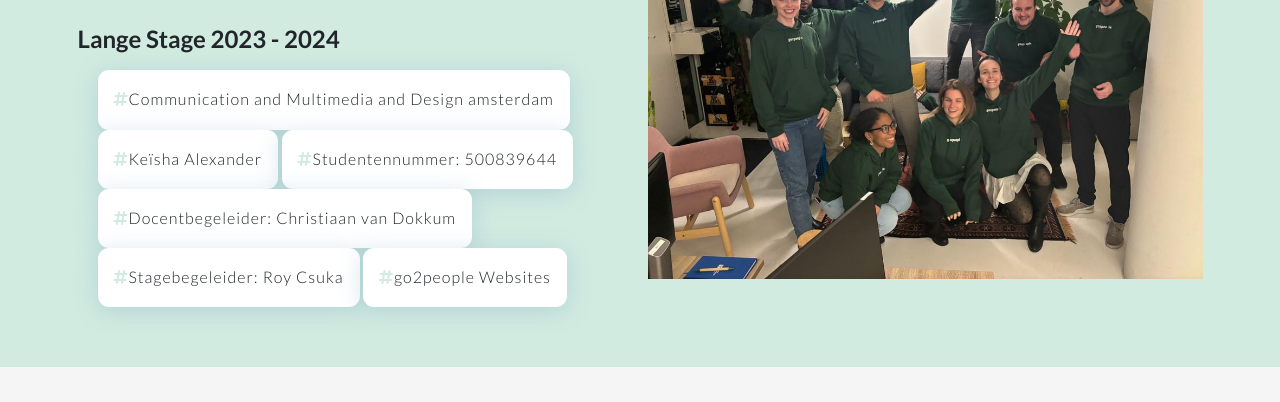
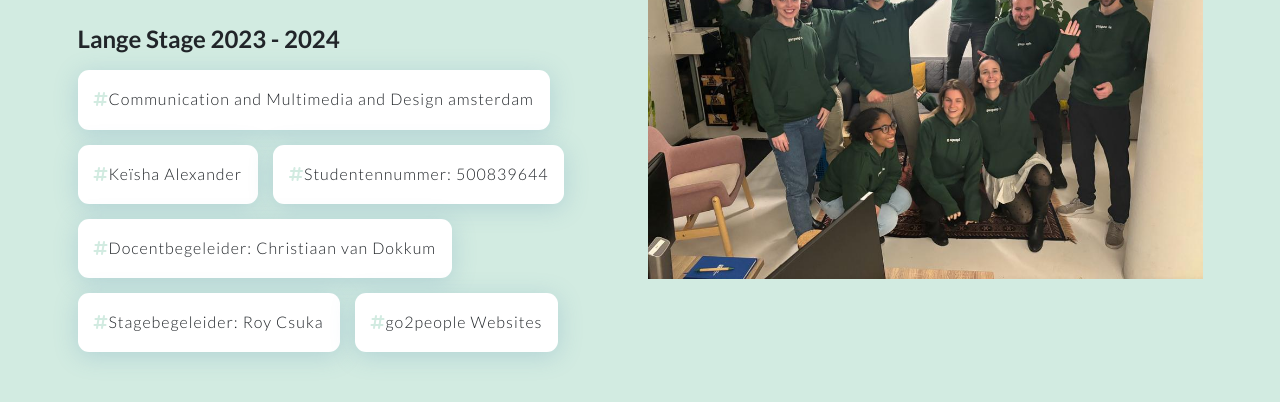
Before and after one commit to K3A101/stageverslag, a plain HTML site: page index.html in a window 1280 px wide. Shown: the part 271-673 px from the top of the page. Drawn offline with nearby package versions, Linux system fonts and the light colour scheme; files that its build step writes are made by us from their sources; files whose address does not match are found by name; a web font is replaced by a local one.

Commit message:
Metadata spacing

```diff
--- a/static/scss/_structure.scss
+++ b/static/scss/_structure.scss
@@ -278,7 +278,7 @@ main {
         }
     }
 }
-//Introduction
+//Introduction Hero
 .introduction-hero {
     background: color(background-variation-2);
     padding: 5rem;
@@ -290,6 +290,13 @@ main {
         object-fit: cover;
         width: 100%;
         height: 100%;
+    }
+
+    .metadata {
+        padding: 0;
+        display: flex;
+        flex-wrap: wrap;
+        gap: 1.5rem;
     }
 }
 
```
Also changed, not shown: index.html (+4 -0 lines), static/css/style.css, 1 other file.
